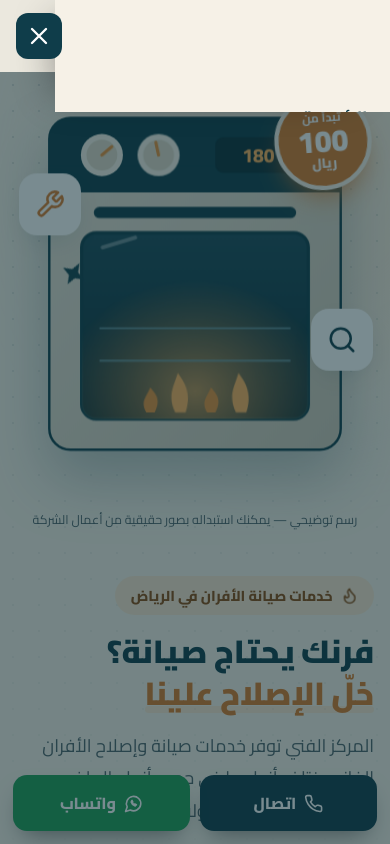
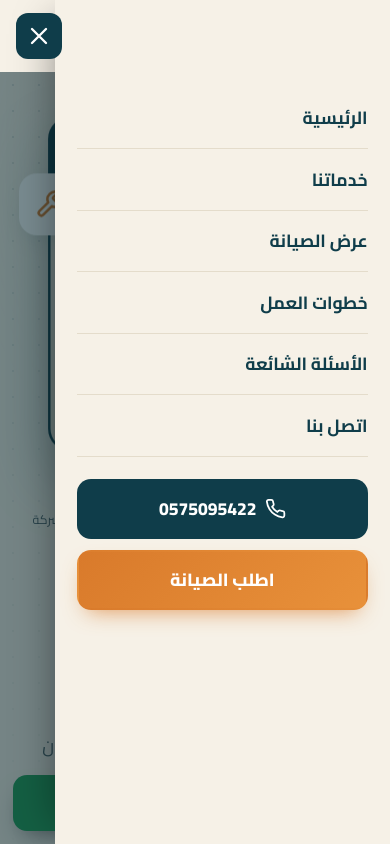
Before and after one commit to almarkaz-alfani/almarkaz-alfani.github.io, a plain HTML site: page index.html in a window 390 px wide. Both pictures are taken after a click on the button "فتح القائمة". Shown: the top 844 px of the page. Drawn offline with Linux system fonts and the light colour scheme.

Commit message:
Update style.css

```diff
--- a/style.css
+++ b/style.css
@@ -360,3 +360,10 @@ h2{font-size:clamp(1.7rem,3.6vw,2.6rem);font-weight:900}
   .form__ok{margin-top:.5rem;font-size:.9rem}
 }
 @media (max-width:340px){.row2{grid-template-columns:1fr}}
+
+/* ===== fix: mobile menu (backdrop-filter was trapping the fixed panel inside the header) ===== */
+@media (max-width:960px){
+  .header,.header.scrolled{-webkit-backdrop-filter:none;backdrop-filter:none;background:var(--ivory)}
+  .nav{height:100vh;height:100dvh;right:0;left:auto;top:0;bottom:auto}
+  .nav.open{transform:translateX(0)}
+}
```
